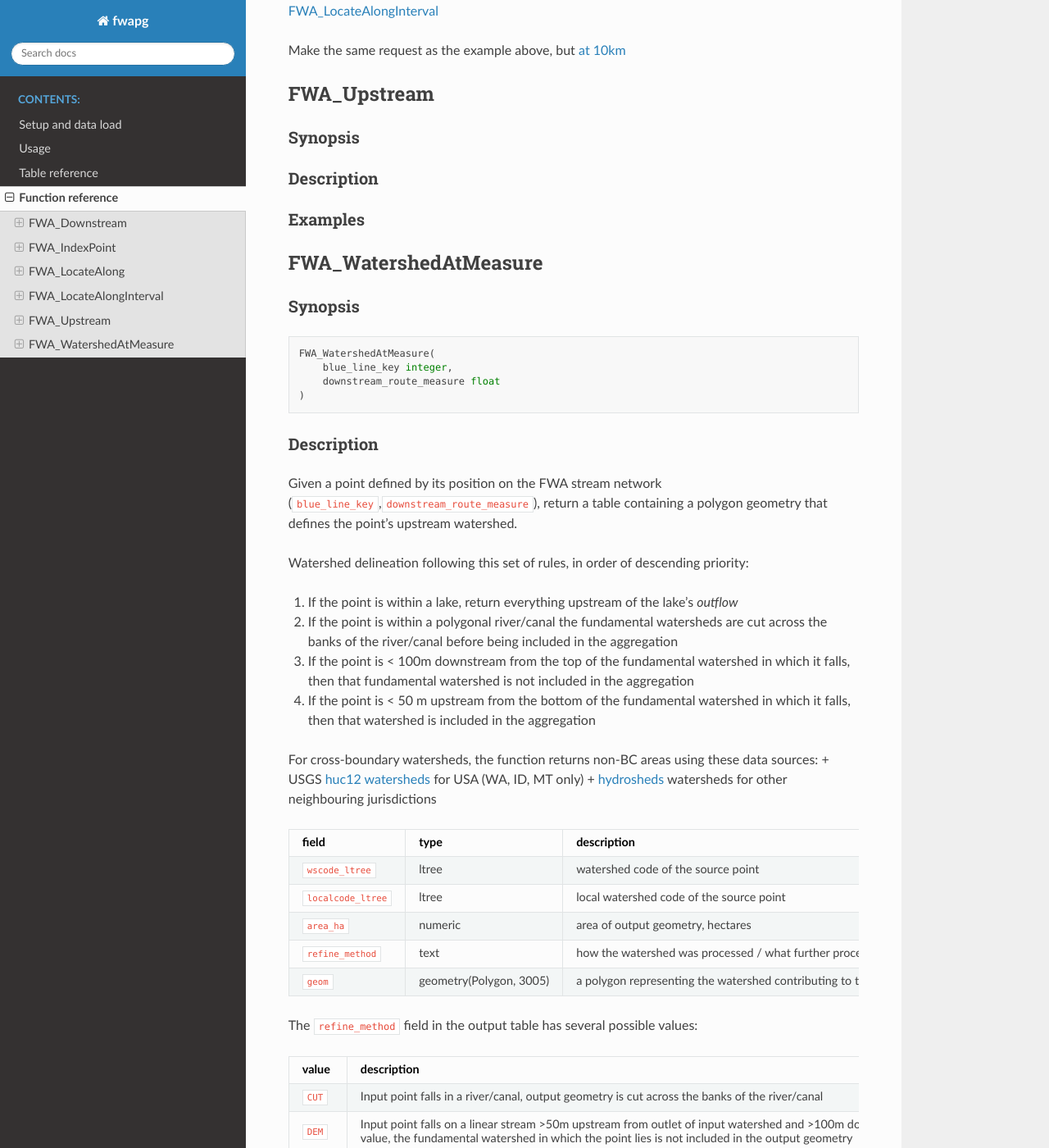
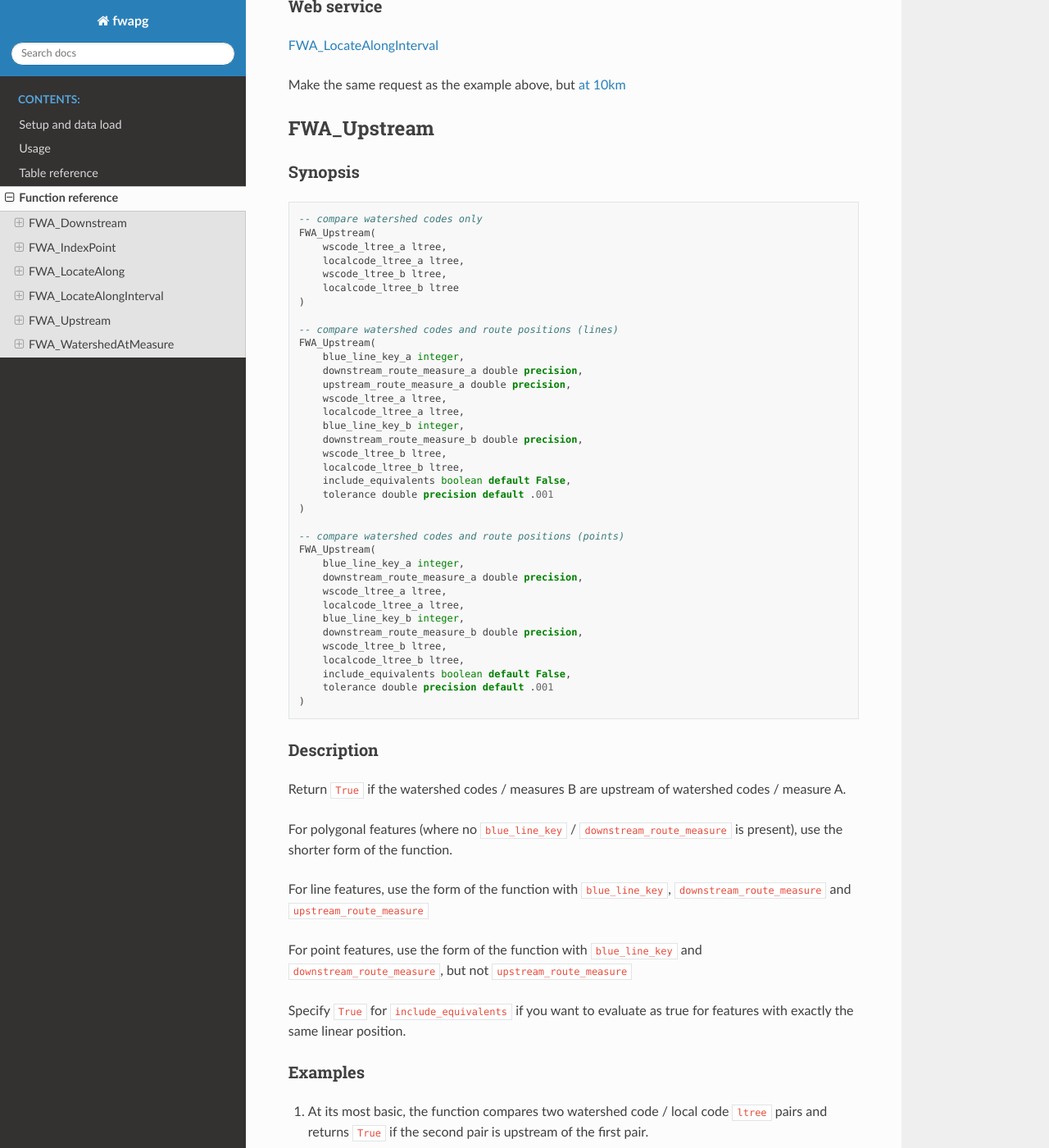
Before and after one commit to smnorris/fwapg, a Sphinx documentation site: the page built from docs/04_functions.md, in a window 1280 px wide and 1400 px high, scrolled down 6778 px. Shown: the whole window at 82% size. Built offline with Sphinx 7.4.7 and the Read the Docs theme 2.0.0, drawn with Linux system fonts in a browser that asks for light colours; some of the changed text lies outside the part shown.

Commit message:
upstream doc

````diff
--- a/docs/04_functions.md
+++ b/docs/04_functions.md
@@ -68,7 +68,7 @@ For point locations referenced to the stream network, use the form of the functi
     -----------------
               308.54
     ```
-    Refine this slightly to find the distance to the ocean along the Fraser mainstem:
+    Refine this slightly to find the distance to the ocean along the Fraser mainstem (where `blue_line_key` is equal to `watershed_key`:
 
     ```sql
     SELECT
@@ -77,14 +77,15 @@ For point locations referenced to the stream network, use the form of the functi
     WHERE FWA_Downstream(
       356364114, 160400, '100'::ltree, '100.113848'::ltree,
       s.blue_line_key, s.downstream_route_measure, s.wscode_ltree, s.localcode_ltree
-    ) AND watershed_key = blue_line_key;
+    )
+    AND watershed_key = blue_line_key; -- do not include side channels
     ```
     ```
      length_dnstr_km
     -----------------
               161.40
     ```
-3. For each feature in table a, find all records downstream in table b and collect them into an array. This query summarizes all dams downstream of each PSCIS assessment location (data from [`bcfishpass`](https://github.com/smnorris/bcfishpass))
+3. For each feature in table A, find all records downstream in table B and collect them into an array. This query lists all dams downstream of each fish passage field assessment location (data from [`bcfishpass`](https://github.com/smnorris/bcfishpass))
 
     ```sql
     SELECT
@@ -307,10 +308,125 @@ Make the same request as the example above, but
 
 ### Synopsis
 
+```sql
+-- compare watershed codes only
+FWA_Upstream(
+    wscode_ltree_a ltree,
+    localcode_ltree_a ltree,
+    wscode_ltree_b ltree,
+    localcode_ltree_b ltree
+)
+
+-- compare watershed codes and route positions (lines)
+FWA_Upstream(
+    blue_line_key_a integer,
+    downstream_route_measure_a double precision,
+    upstream_route_measure_a double precision,
+    wscode_ltree_a ltree,
+    localcode_ltree_a ltree,
+    blue_line_key_b integer,
+    downstream_route_measure_b double precision,
+    wscode_ltree_b ltree,
+    localcode_ltree_b ltree,
+    include_equivalents boolean default False,
+    tolerance double precision default .001
+)
+
+-- compare watershed codes and route positions (points)
+FWA_Upstream(
+    blue_line_key_a integer,
+    downstream_route_measure_a double precision,
+    wscode_ltree_a ltree,
+    localcode_ltree_a ltree,
+    blue_line_key_b integer,
+    downstream_route_measure_b double precision,
+    wscode_ltree_b ltree,
+    localcode_ltree_b ltree,
+    include_equivalents boolean default False,
+    tolerance double precision default .001
+)
+```
+
 ### Description
+
+Return `True` if the watershed codes / measures B are upstream of watershed codes / measure A.
+
+For polygonal features (where no `blue_line_key` / `downstream_route_measure` is present), use the shorter form of the function.
+
+For line features, use the form of the function with `blue_line_key`, `downstream_route_measure` and `upstream_route_measure`
+
+For point features, use the form of the function with `blue_line_key` and `downstream_route_measure`, but not `upstream_route_measure`
+
+Specify `True` for `include_equivalents` if you want to evaluate as true for features with exactly the same linear position.
+
 
 ### Examples
 
+1. At its most basic, the function compares two watershed code / local code `ltree` pairs and returns `True` if the second pair is upstream of the first pair.
+
+    ```sql
+    SELECT FWA_Upstream(
+      '100.100000'::ltree,
+      '100.100000'::ltree,
+      '100.100000.000100'::ltree,
+      '100.100000.000100'::ltree
+    );
+    ```
+    ```
+     fwa_upstream
+    --------------
+     t
+    ```
+
+2. Find features upstream of a known location on the network. This query finds the number of lakes upstream of the Mission/Terzaghi Dam on the Bridge River. As source FWA lakes do not have a `local_watershed_code` value, we use the `fwapg` lookup.
+
+    ```sql
+    SELECT
+      count(*) AS n_lakes
+    FROM whse_basemapping.fwa_lakes_poly l
+    INNER JOIN whse_basemapping.fwa_waterbodies wb
+    ON l.waterbody_key = wb.waterbody_key
+    WHERE FWA_Upstream('100.239855','100.239855.240724', wb.wscode_ltree, wb.localcode_ltree);
+    ```
+     ```
+     n_lakes
+    ---------
+         998
+    (1 row)
+    ```
+
+3. For each feature in table A, find all records upstream in table B and collect them into an array. This query lists all dams upstream of each fish passage field assessment location (data from [`bcfishpass`](https://github.com/smnorris/bcfishpass))
+
+    ```sql
+    SELECT
+      a.aggregated_crossings_id,
+      array_agg(b.dam_id) as upstream_dam_ids
+    FROM bcfishpass.crossings a
+    INNER JOIN bcfishpass.dams b
+    ON FWA_Upstream(
+      a.blue_line_key,
+      a.downstream_route_measure,
+      a.wscode_ltree,
+      a.localcode_ltree,
+      b.blue_line_key,
+      b.downstream_route_measure,
+      b.wscode_ltree,
+      b.localcode_ltree
+    )
+    WHERE a.stream_crossing_id IS NOT NULL
+    GROUP BY a.aggregated_crossings_id
+    ```
+    ```
+     aggregated_crossings_id | upstream_dam_ids
+    -------------------------+-----------------------
+                       69195 | {163}
+                      196198 | {1427,2362}
+                      195590 | {1914}
+                       51959 | {2371}
+                      103090 | {1085,1693,1483}
+                      103088 | {1693}
+                        7520 | {416,1129,708,1937,1128}
+    ```
 
 ## FWA_WatershedAtMeasure
 
````
